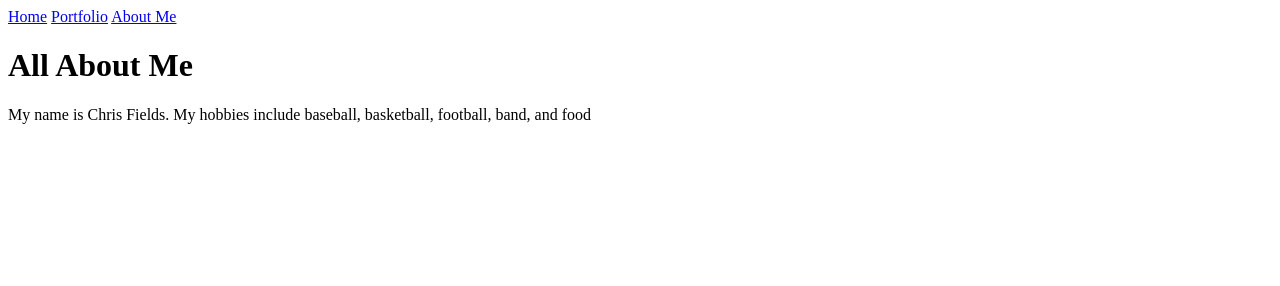
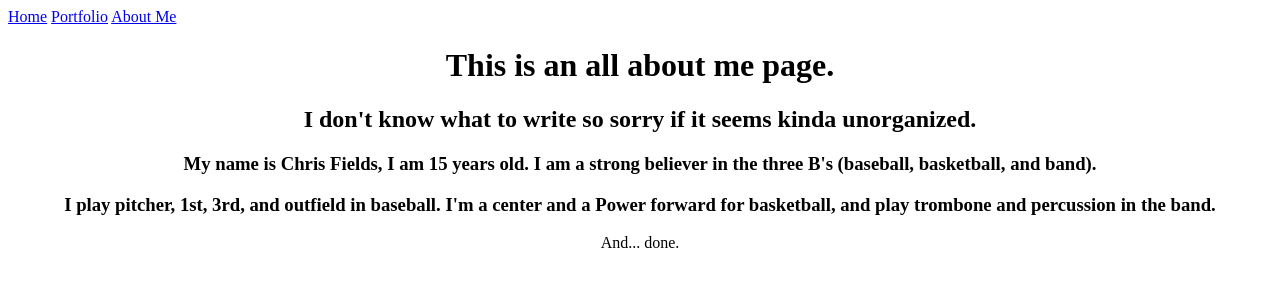
Before and after one commit to LXHacker/lxhacker.github.io, a plain HTML site: page about-me.html in a window 1280 px wide. Drawn offline with Linux system fonts and the light colour scheme.

Commit message:
About Me update

```diff
--- a/about-me.html
+++ b/about-me.html
@@ -2,12 +2,18 @@
 <html lang="en">
   <head>
     <meta charset="utf-8">
-    <title>Home</title>
+    <title>About Me</title>
   </head>
   <body>
     <a href="index.html">Home</a>
     <a href="portfolio.html">Portfolio</a>
     <a href="about-me.html">About Me</a>
-    <h1> All About Me </h1>
-    <p> My name is Chris Fields. My hobbies include baseball, basketball, football, band, and food </p>
-    </html>
+  <center>
+    <h1>This is an all about me page.</h1>
+    <h2>I don't know what to write so sorry if it seems kinda unorganized.</h2>
+    <h3>My name is Chris Fields, I am 15 years old. I am a strong believer in the three B's (baseball, basketball, and band).</h3>
+    <h3>I play pitcher, 1st, 3rd, and outfield in baseball. I'm a center and a Power forward for basketball, and play trombone and percussion in the band.</h3>
+    <p>And... done.</p>
+  </center>
+  </body>
+</html>
```
Also changed, not shown: index.html (+1 -0 lines), portfolio.html (+1 -0 lines).
